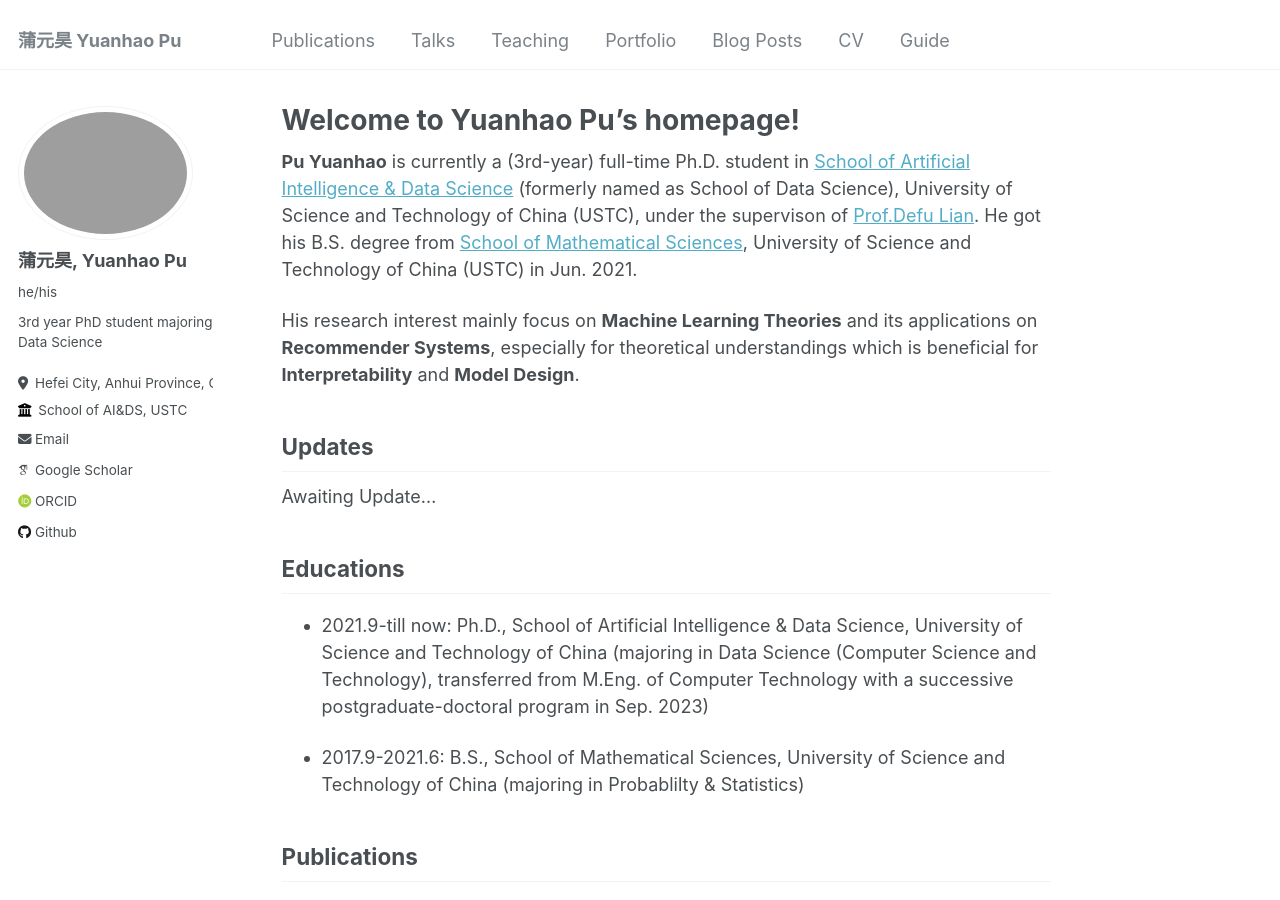
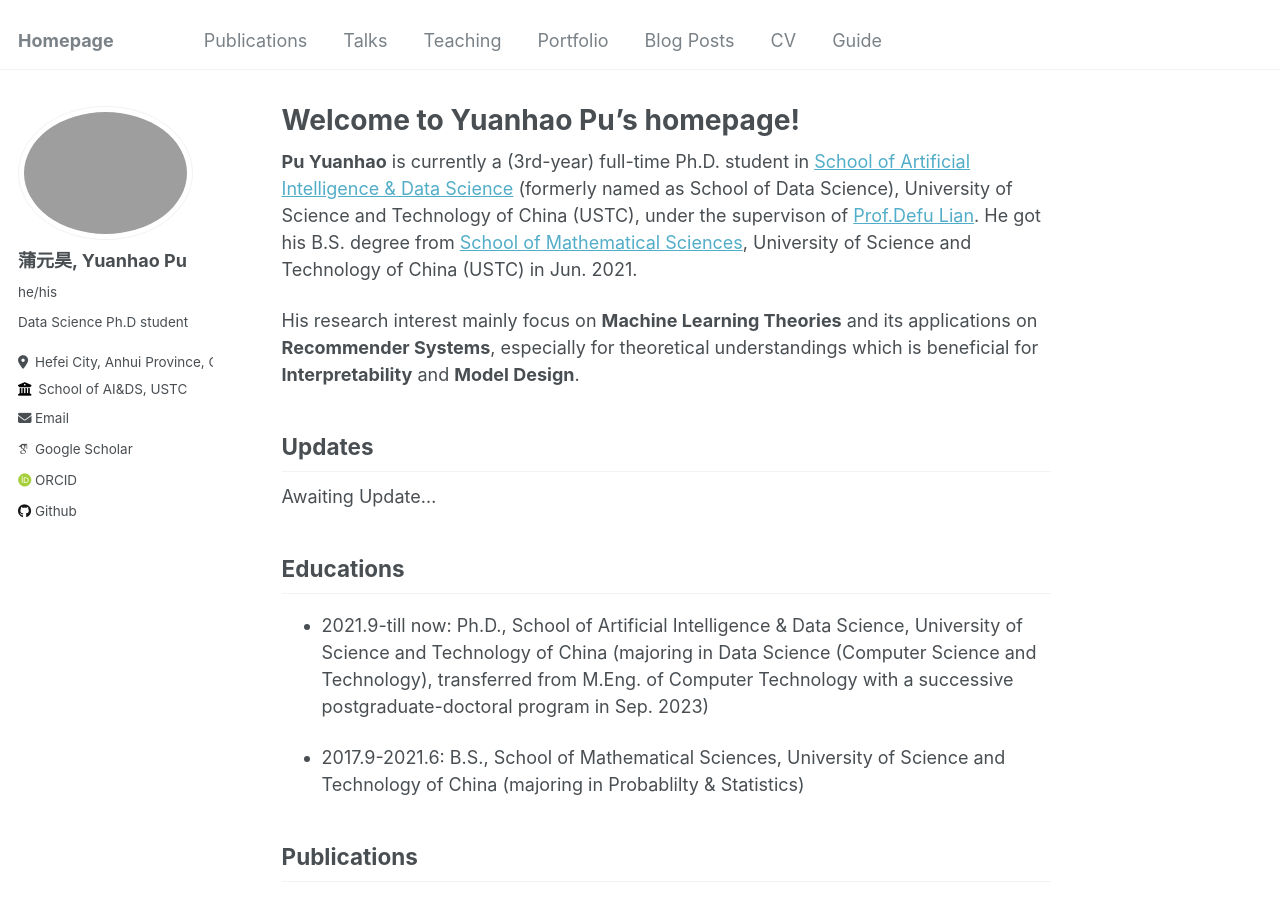
Before and after one commit to yuanhao53/yuanhao53.github.io, a Jekyll site: the page built from _pages/about.md, in a window 1280 px wide and 900 px high. Built offline with Jekyll 4.4.1, drawn with Linux system fonts in a browser that asks for light colours; some web fonts are replaced.

Commit message:
Update _config.yml

```diff
--- a/_config.yml
+++ b/_config.yml
@@ -8,7 +8,7 @@
 
 # Basic Site Settings
 locale                   : "zh-CN"
-title                    : "蒲元昊 Yuanhao Pu"
+title                    : "Homepage"
 title_separator          : "-"
 name                     : &name "蒲元昊"
 description              : &description "Ph.D. student of USTC"
@@ -24,7 +24,7 @@ author:
   avatar           : "profile.png"
   name             : "蒲元昊, Yuanhao Pu"
   pronouns         : "he/his"
-  bio              : "3rd year PhD student majoring Data Science"
+  bio              : "Data Science Ph.D student"
   location         : "Hefei City, Anhui Province, China"
   employer         : "School of AI&DS, USTC"
   uri              : # URL
```
